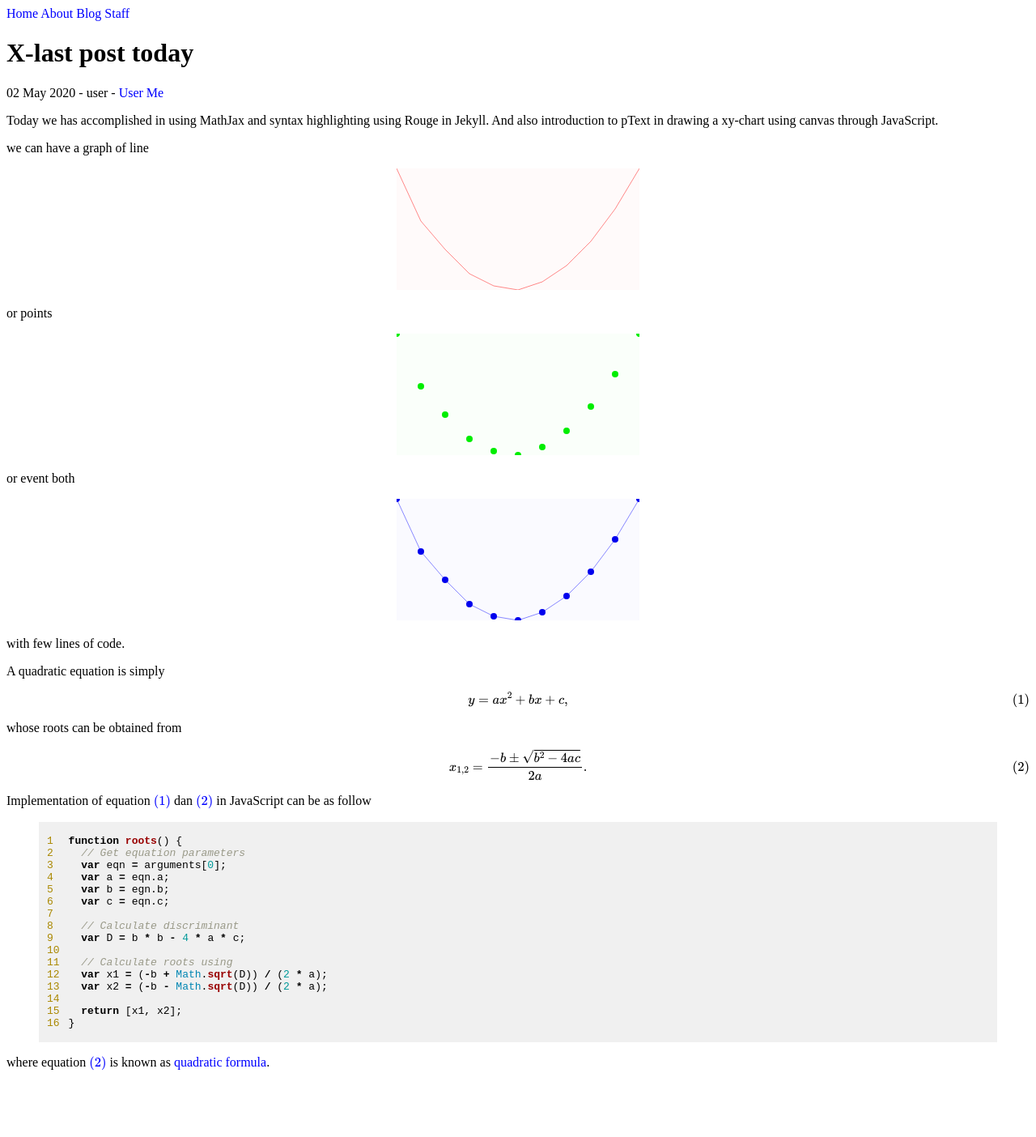
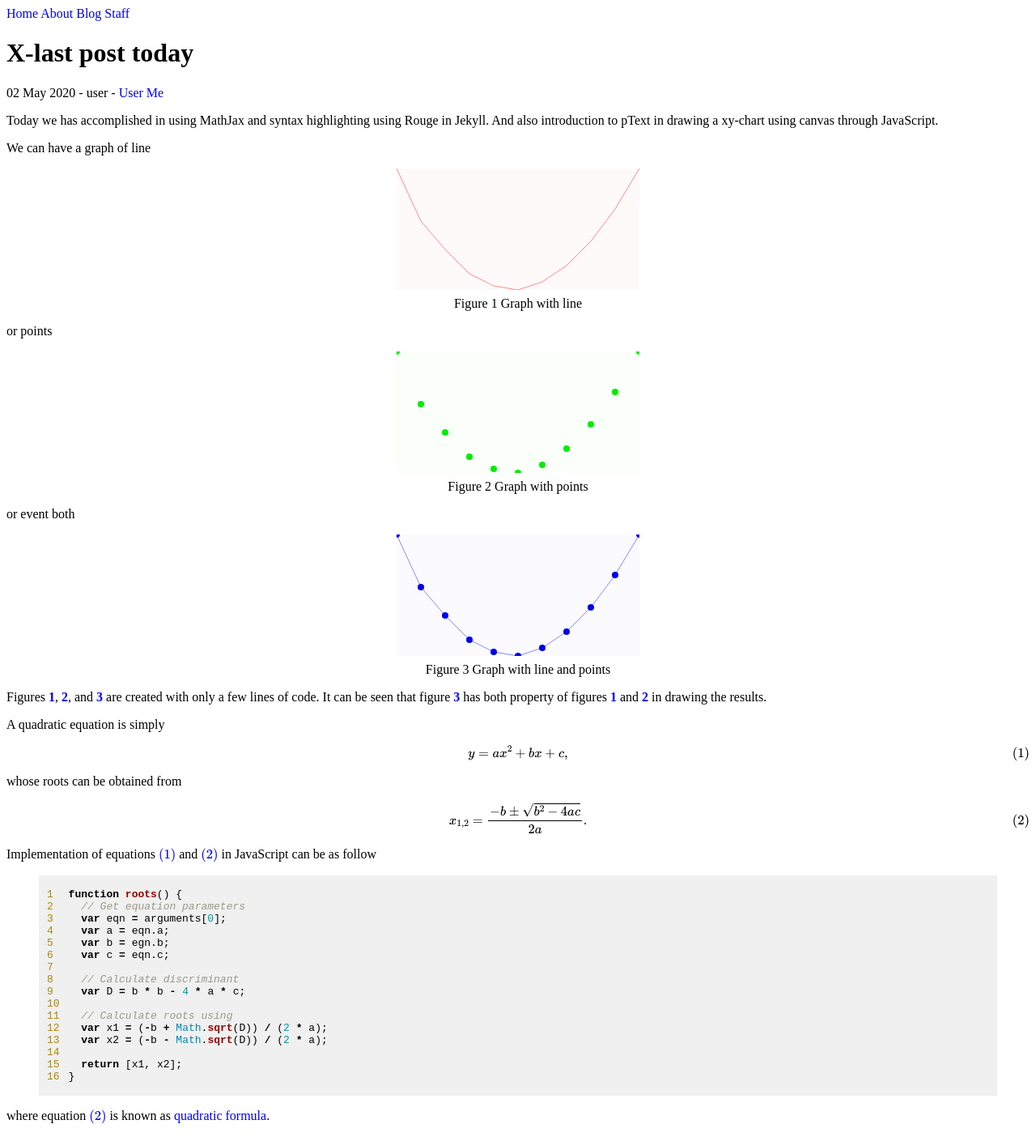
Before and after one commit to dudung/ptext, a Jekyll site: the page built from docs/_posts/2020-05-02-xlast-post-today.md, in a window 1280 px wide. Shown: the whole page at 81% size. Built offline with Jekyll 4.4.1, drawn with Linux system fonts in a browser that asks for light colours; formulas are drawn with MathJax 3; before the commit the page ends 1338 px from its top, so only the background shows below that; part of the change alters nothing that is shown.

Commit message:
mod ptext.js

```diff
--- a/docs/_posts/2020-05-02-xlast-post-today.md
+++ b/docs/_posts/2020-05-02-xlast-post-today.md
@@ -8,13 +8,15 @@ ptext: true
 
 Today we has accomplished in using MathJax and syntax highlighting using Rouge in Jekyll. And also introduction to pText in drawing a xy-chart using canvas through JavaScript.
 
-we can have a graph of line
+We can have a graph of line
 
 <ptext>
 { // xy-chart
 	label: "graph-line",
 	caption: "Graph with line",
 	background: "#fffafa",
+	width: 300,
+	height: 150,
 	data: {
 		x: [0, 30, 60, 90, 120, 150, 180, 210, 240, 270, 300],
 		y: [0, 65, 100, 130, 145, 150, 140, 120, 90, 50, 0],
@@ -35,6 +37,8 @@ or points
 	label: "graph-points",
 	caption: "Graph with points",
 	background: "#fafffa",
+	width: 300,
+	height: 150,
 	data: {
 		x: [0, 30, 60, 90, 120, 150, 180, 210, 240, 270, 300],
 		y: [0, 65, 100, 130, 145, 150, 140, 120, 90, 50, 0],
@@ -54,6 +58,8 @@ or event both
 	label: "graph-line-points",
 	caption: "Graph with line and points",
 	background: "#fafaff",
+	width: 300,
+	height: 150,
 	data: {
 		x: [0, 30, 60, 90, 120, 150, 180, 210, 240, 270, 300],
 		y: [0, 65, 100, 130, 145, 150, 140, 120, 90, 50, 0],
@@ -66,7 +72,7 @@ or event both
 }
 </ptext>
 
-with few lines of code.
+Figures <ptref>graph-line</ptref>, <ptref>graph-points</ptref>, and <ptref>graph-line-points</ptref> are created with only a few lines of code. It can be seen that figure <ptref>graph-line-points</ptref> has both property of figures <ptref>graph-line</ptref> and <ptref>graph-points</ptref> in drawing the results.
 
 A quadratic equation is simply
 
@@ -82,7 +88,7 @@ whose roots can be obtained from
 x_{1,2} = \frac{-b \pm \sqrt{b^2 - 4ac}}{2a}.
 \end{equation}
 
-Implementation of equation \eqref{eq:equation-quadratic} dan \eqref{eq:equation-quadratic-roots} in JavaScript can be as follow
+Implementation of equations \eqref{eq:equation-quadratic} and \eqref{eq:equation-quadratic-roots} in JavaScript can be as follow
 
 {% highlight javascript linenos %}
 function roots() {
--- a/docs/assets/js/ptext.js
+++ b/docs/assets/js/ptext.js
@@ -11,6 +11,10 @@
 	0742 Try with tags <ptext></ptext>
 	0803 Fix it with getElementsByTagName, not body.innerHTML.
 	0805 Add label and try to implement HTML anchor.
+	0831 Put HTML anchor before graph for better view when refered.
+	0859 Finish show numbering and testing form multiple refererrer.
+	0910 Tested for multiple referrer and all work.
+
 
 	References
 	1. https://talk.jekyllrb.com/t
@@ -18,30 +22,147 @@
 */
 
 
-var ptBeg = "<!--ptext";
-var ptEnd = "!ptext-->";
-ptGraphs = [];
-var ptGraphNum = 0;
+//var ptBeg = "<!--ptext";
+//var ptEnd = "!ptext-->";
+//var ptGraphNum = 0;
+var prefix = "graph";
+var ptGraphs = [];
 
-window.onload = ptGetElements;
+window.onload = function() {
+	ptGetParameters();
+	ptCreateElements();
+	ptCreateReferrers();
+
+	ptGetMarks();
+};
 
 
-// function get elements with ptext tag
-function ptGetElements() {
+// Try to get some marks
+function ptGetMarks() {
+	content = document.body.innerHTML;
+	//var b = content.find("\ptref{");
+	//console.log(b);
+	//document.body.innerHTML = document.body.innerHTML.replace("\ptref{", "xxx");
+	var beg = content.search("\ptref{");
+	var end = content.indexOf("}", beg);
+	console.log(beg, end);
+}
+
+
+// Create referrers
+function ptCreateReferrers() {
+	var els = document.getElementsByTagName("ptref");
+
+	var N = els.length;
+	for(var i = 0; i < N; i++) {
+		var s = els[i].innerHTML;
+
+		var el = ptGraphs.find(option => option.label === s);
+
+		var num = el.idx + 1;
+		els[i].innerHTML = "<a href='#" + s
+			+ "' style='font-weight: bold;'>"
+			+ num + "</a>";
+	}
+}
+
+
+// Create elements of pText graph
+function ptCreateElements() {
+	var N = ptGraphs.length;
+	for(var i = 0; i < N; i++) {
+		vis(prefix + i, ptGraphs[i]);
+	}
+}
+
+
+// function get parameters between ptext tags, not nice but works
+function ptGetParameters() {
 	var els = document.getElementsByTagName("ptext");
-	var prefix = "graph";
 
 	for(var i = 0; i < els.length; i++) {
 		var obj = eval("(" + els[i].innerHTML + ")");
+		obj.idx = i;
 		ptGraphs.push(obj);
 		els[i].innerHTML = "";
 		var div = document.createElement("div");
 		div.id = prefix + i;
 		els[i].append(div);
 	}
+}
 
-	for(var i = 0; i < els.length; i++) {
-		vis(prefix + i, ptGraphs[i]);
+
+// Visualize a graph from information between ptext tags
+function vis() {
+	var id = arguments[0];
+	var arg = arguments[1];
+	var x = arg.data.x;
+	var y = arg.data.y;
+	var N = Math.min(x.length, y.length);
+
+	var type = arg.type;
+
+	var div = document.getElementById(id);
+	div.style.textAlign = "center";
+
+	var ref = document.createElement("div");
+	ref.innerHTML = "<a name = '" + arg.label + "'></a>";
+	var cap = document.createElement("div");
+	cap.innerHTML = "Figure " + (arg.idx + 1)
+		+ " " + arg.caption;
+	cap.style.paddingTop = "0.25em";
+
+	var can = document.createElement("canvas");
+	can.width = arg.width
+	can.height = arg.height;
+	can.style.width = can.width + "px";
+	can.style.height = can.height + "px";
+	can.style.background = arg.background;
+
+	//document.body.append(div);
+	div.append(ref);
+	div.append(can);
+	div.append(cap);
+
+	var lc = arg.color.line;
+	var pc = arg.color.point;
+
+	var cx = can.getContext("2d");
+	if(type == "line") {
+		cx.strokeStyle = lc;
+		cx.beginPath();
+		for(var i = 0; i < N; i++) {
+			if(i == 0) {
+				cx.moveTo(x[i], y[i]);
+			} else {
+				cx.lineTo(x[i], y[i]);
+			}
+		}
+		cx.stroke();
+	} else if(type == "point") {
+		cx.fillStyle = pc;
+		for(var i = 0; i < N; i++) {
+			cx.beginPath();
+			cx.arc(x[i], y[i], 4, 0, 2 * Math.PI);
+			cx.fill();
+		}
+	} else if(type == "line-point") {
+		cx.strokeStyle = lc;
+		cx.beginPath();
+		for(var i = 0; i < N; i++) {
+			if(i == 0) {
+				cx.moveTo(x[i], y[i]);
+			} else {
+				cx.lineTo(x[i], y[i]);
+			}
+		}
+		cx.stroke();
+		cx.fillStyle = pc;
+		for(var i = 0; i < N; i++) {
+			cx.beginPath();
+			cx.arc(x[i], y[i], 4, 0, 2 * Math.PI);
+			cx.fill();
+		}
 	}
 }
 
@@ -106,70 +227,6 @@ function ptParseGraphs() {
 }
 
 
-function vis() {
-	var id = arguments[0];
-	var arg = arguments[1];
-	var x = arg.data.x;
-	var y = arg.data.y;
-	var N = Math.min(x.length, y.length);
-
-	var type = arg.type;
-
-	var div = document.getElementById(id);
-	div.style.textAlign = "center";
-
-	var can = document.createElement("canvas");
-	can.width = "300";
-	can.height = "150";
-	can.style.width = can.width + "px";
-	can.style.height = can.height + "px";
-	can.style.background = arg.background;
-
-	//document.body.append(div);
-	div.append(can);
-
-	var lc = arg.color.line;
-	var pc = arg.color.point;
-
-	var cx = can.getContext("2d");
-	if(type == "line") {
-		cx.strokeStyle = lc;
-		cx.beginPath();
-		for(var i = 0; i < N; i++) {
-			if(i == 0) {
-				cx.moveTo(x[i], y[i]);
-			} else {
-				cx.lineTo(x[i], y[i]);
-			}
-		}
-		cx.stroke();
-	} else if(type == "point") {
-		cx.fillStyle = pc;
-		for(var i = 0; i < N; i++) {
-			cx.beginPath();
-			cx.arc(x[i], y[i], 4, 0, 2 * Math.PI);
-			cx.fill();
-		}
-	} else if(type == "line-point") {
-		cx.strokeStyle = lc;
-		cx.beginPath();
-		for(var i = 0; i < N; i++) {
-			if(i == 0) {
-				cx.moveTo(x[i], y[i]);
-			} else {
-				cx.lineTo(x[i], y[i]);
-			}
-		}
-		cx.stroke();
-		cx.fillStyle = pc;
-		for(var i = 0; i < N; i++) {
-			cx.beginPath();
-			cx.arc(x[i], y[i], 4, 0, 2 * Math.PI);
-			cx.fill();
-		}
-	}
-}
-
 // Substitute only but does not work
 function parse2() {
 	var lines = document.body.innerHTML.split("\n");
```
